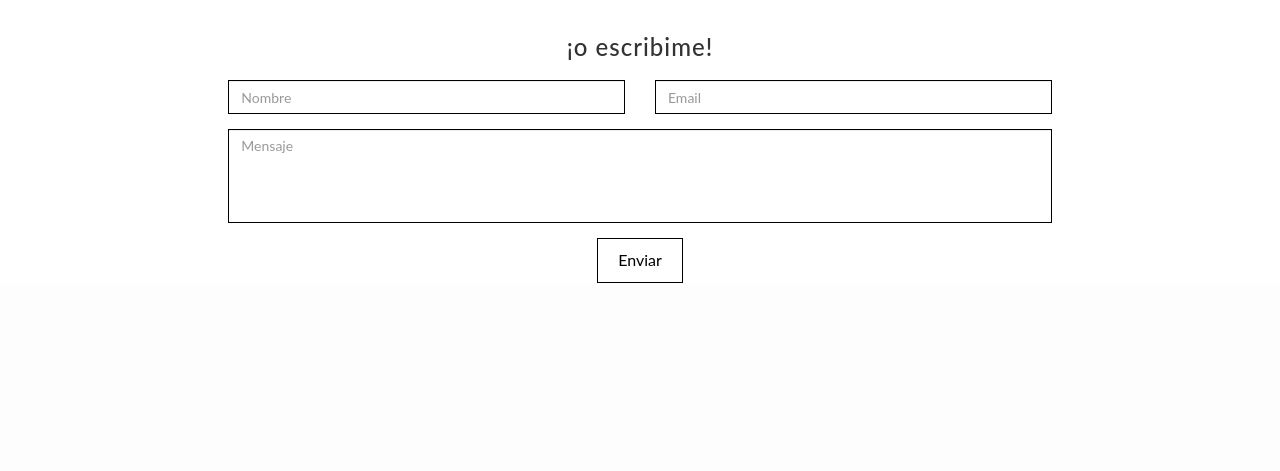
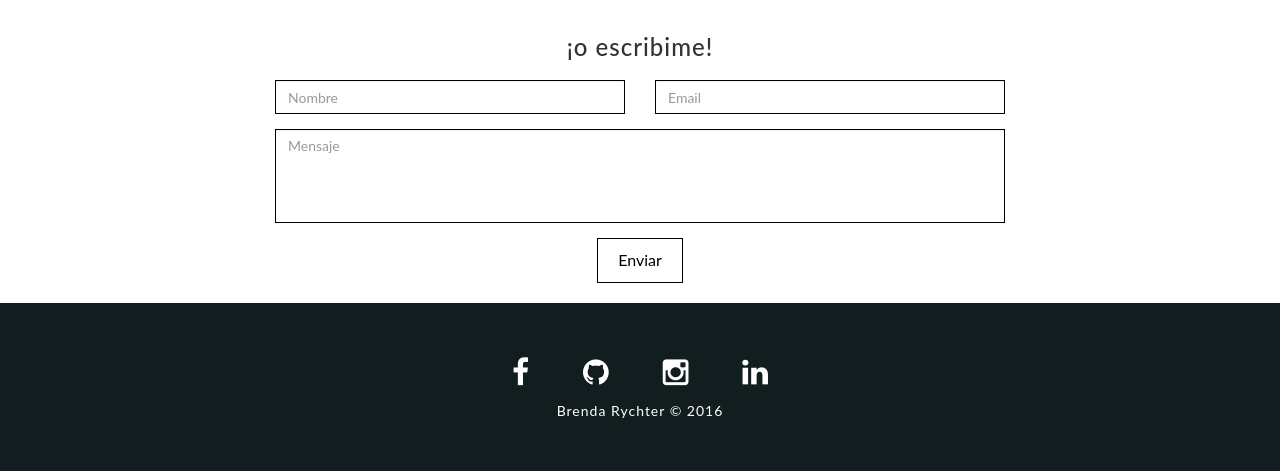
Before and after one commit to brendarychter/brychter, a PHP site: page /contact.html in a window 1280 px wide. Shown: the part 684-1155 px from the top of the page. Before the commit the page ends 967 px from the top, so only its background shows below. Run offline with PHP 8.4, Linux system fonts and the light colour scheme.

Commit message:
functional footer

```diff
--- a/contact.html
+++ b/contact.html
@@ -12,24 +12,20 @@
 
 	<link rel="stylesheet" type="text/css" href="css/bootstrap.css">
 	<link rel="stylesheet" type="text/css" href="css/main.css">
-	<!-- <link rel="stylesheet" type="text/css" href="css/style.css"> -->
 
     <link rel="shortcut icon" type="image/png" href="img/logo-ico.svg"/>
 
 </head>
 <body>
 	<!-- Menú -->
-	<div w3-include-html="header.html"></div>
-
+	<nav w3-include-html="header.html"></nav>
 	<div id="contact" class="text-center">
 	  	<div class="container">
 	    	<div class="title">
 	      		<h2>Contactame...</h2>
 	      		<hr>
 	    	</div>
-	    </div>
 	    	<div class="col-md-8 col-md-offset-2">
-
 		      	<div class="col-md-4"> <i class="fa fa-map-marker fa-2x"></i>
 		        	<p>
 		        		Villa del Parque<br>
@@ -48,7 +44,6 @@
 		    </div>
 		    <div class="col-md-8 col-md-offset-2">
 		      	<h3>&#161;o escribime!</h3>
-
 		      	<form name="sentMessage" id="contactForm" action="success.html">
 		        	<div class="row">
 		          		<div class="col-md-6">
@@ -73,12 +68,12 @@
 		      	</form>
 		  	</div>
 	    </div>
-<!-- 	<footer>
-		<div w3-include-html="footer.html"></div>
-	</footer> -->
+	</div>
+	<footer w3-include-html="footer.html"></footer>
 </body>
 
 <!-- Librerias externas -->
+<script type="text/javascript" src="js/utils/jquery-3.1.1.min.js"></script>
 <!-- Para incluir partials -->
 <script type="text/javascript" src="js/utils/w3data.js"></script>
 <script>
@@ -86,7 +81,6 @@
 </script>
 
 <!-- My js files -->
-<script type="text/javascript" src="js/utils/jquery-3.1.1.min.js"></script>
 <script type="text/javascript" src="js/actions.js"></script>
 
 </html>
--- a/css/main.css
+++ b/css/main.css
@@ -18,7 +18,8 @@
       letter-spacing: 2px;
       line-height: 30px;
       font-weight: 200;
-      transition: all 0.3s ease 0s; }
+      transition: all 0.3s ease 0s;
+      cursor: pointer; }
       .menu-navbar ul li a:hover {
         color: #ffcb0d;
         background-color: #121d1f; }
@@ -98,7 +99,7 @@
     padding-top: 50px;
     padding-bottom: 30px; }
     #video-section .container p {
-      font-size: 16px;
+      font-size: 18px;
       font-family: "Lato", sans-serif;
       font-weight: 200;
       letter-spacing: 1px;
@@ -111,21 +112,32 @@
       background: #fff;
       color: #000; }
   #video-section #video-home {
+    margin-top: 20px;
     width: 100%;
     height: 580px; }
 
 .footer-site {
   background-color: #121d1f;
-  padding: 100px 0 40px 0;
+  padding: 50px 0 40px 0;
   color: #fff; }
-  .footer-site .social {
-    margin-top: 60px; }
-    .footer-site .social ul {
+  .footer-site .social .container {
+    text-align: center; }
+    .footer-site .social .container ul {
       padding: 0;
       list-style-type: none; }
-      .footer-site .social ul li {
+      .footer-site .social .container ul li {
         display: inline-block;
         margin: 0 20px; }
+        .footer-site .social .container ul li a i.fa {
+          font-size: 30px;
+          padding: 4px 5px;
+          color: #fff;
+          transition: all 0.5s; }
+          .footer-site .social .container ul li a i.fa:hover {
+            color: #ffcb0d; }
+    .footer-site .social .container p {
+      font-family: "Lato", sans-serif;
+      letter-spacing: 1px; }
 
 /* Resolutions */
 @media (min-width: 1px) and (max-width: 767px) {
@@ -193,6 +205,8 @@
 #contact {
   font-family: "Lato", sans-serif;
   letter-spacing: 1px; }
+  #contact .container {
+    margin-bottom: 20px; }
   #contact input, #contact textarea {
     border-radius: 0;
     border: 1px solid #000; }
@@ -208,7 +222,7 @@
 #success {
   background-color: #ffcb0d; }
   #success .intro-text-success {
-    padding-top: 200px;
+    padding-top: 250px;
     padding-bottom: 50px; }
 
 /*# sourceMappingURL=main.css.map */
--- a/cv.html
+++ b/cv.html
@@ -148,6 +148,7 @@
 </body>
 
 <!-- Librerias externas -->
+<script type="text/javascript" src="js/utils/jquery-3.1.1.min.js"></script>
 <!-- Para incluir partials -->
 <script type="text/javascript" src="js/utils/w3data.js"></script>
 <script>
@@ -155,7 +156,6 @@
 </script>
 
 <!-- My js files -->
-<script type="text/javascript" src="js/utils/jquery-3.1.1.min.js"></script>
 <script type="text/javascript" src="js/actions.js"></script>
 
 </html>
--- a/footer.html
+++ b/footer.html
@@ -1,11 +1,15 @@
 <div class="footer-site">
     <div class="social">
-        <ul>
-          <li><a href="https://www.facebook.com/"><i class="fa fa-facebook"></i></a></li>
-          <li><a href="https://www.github.com/"><i class="fa fa-github"></i></a></li>
-          <li><a href="https://www.instagram.com/"><i class="fa fa-instagram"></i></a></li>
-          <li><a href="https://www.linkedin.com/"><i class="fa fa-linkedin"></i></a></li>
-        </ul>
+        <div class="container">
+            <div class="row">
+                <ul>
+                    <li><a href="https://www.facebook.com/brendarychter" target="_blank"><i class="fa fa-facebook"></i></a></li>
+                    <li><a href="https://www.github.com/brendarychter" target="_blank"><i class="fa fa-github"></i></a></li>
+                    <li><a href="https://www.instagram.com/brendarychter" target="_blank"><i class="fa fa-instagram"></i></a></li>
+                    <li><a href="https://ar.linkedin.com/in/brenda-rychter-97a55465" target="_blank"><i class="fa fa-linkedin"></i></a></li>
+                </ul>
+            </div>
+            <p class="footer-company-name">Brenda Rychter &copy; 2016</p>
+        </div>
     </div>
-    <p class="footer-company-name">Brenda Rychter &copy; 2016</p>
 </div>
--- a/header.html
+++ b/header.html
@@ -5,7 +5,7 @@
             <a href="index.html" id="home-navbar">Home</a>
         </li>
         <li>
-        	<a href="galeria.html">Galer&iacute;a</a>
+        	<a href="galeria.html">Mis trabajos</a>
         </li>
         <li>
         	<a href="cv.html">Curr&iacute;culum</a>
--- a/index.html
+++ b/index.html
@@ -74,9 +74,11 @@
 						<a href="https://www.youtube.com/channel/UCAbEf-tqL35RkW-CcY7rsAQ" class="btn btn-default btn-lg page-scroll styled-button styled-button nefetz-channel" target="_blank"> Ver canal de Youtube</a>
 					</div>
 		      	</div>
+		      	<div class="row">
+					<iframe id="video-home" src="https://www.youtube.com/embed/6mBxW_jbBtY" frameborder="0"></iframe>
+		      	</div>
 	    	</div>
 	  	</div>
-		<iframe id="video-home" src="https://www.youtube.com/embed/6mBxW_jbBtY" frameborder="0"></iframe>
 	</section>
 
 	<!-- Footer -->
@@ -86,6 +88,7 @@
 </body>
 
 <!-- Librerias externas -->
+<script type="text/javascript" src="js/utils/jquery-3.1.1.min.js"></script>
 <!-- Para incluir partials -->
 <script type="text/javascript" src="js/utils/w3data.js"></script>
 <script>
@@ -93,7 +96,6 @@
 </script>
 
 <!-- My js files -->
-<script type="text/javascript" src="js/utils/jquery-3.1.1.min.js"></script>
 <script type="text/javascript" src="js/actions.js"></script>
 
 </html>
--- a/scss/main.scss
+++ b/scss/main.scss
@@ -30,6 +30,7 @@ $color-2: #7bc3d1;
 				line-height: 30px;
 				font-weight: 200;
 				transition: all 0.3s ease 0s;
+				cursor: pointer;
 				&:hover{
 					color: #ffcb0d;
 					background-color: #121d1f;
@@ -130,7 +131,7 @@ $color-2: #7bc3d1;
 		padding-top: 50px;
 		padding-bottom: 30px;
 		p{
-			font-size: 16px;
+			font-size: 18px;
 			font-family: $font;
 			font-weight: 200;
 			letter-spacing: 1px;
@@ -148,6 +149,7 @@ $color-2: #7bc3d1;
 	    }
 	}
 	#video-home{
+		margin-top: 20px;
 		width: 100%;
 		height: 580px;
 	}
@@ -156,17 +158,34 @@ $color-2: #7bc3d1;
 
 .footer-site{
 	background-color: #121d1f;
-	padding: 100px 0 40px 0;
+	padding: 50px 0 40px 0;
     color: #fff;
 
 	.social{
-		margin-top: 60px;
+		.container{
+			text-align: center;
 			ul{
 				padding: 0;
 				list-style-type: none;
 				li{
 					display: inline-block;
 	    			margin: 0 20px;
+	    			a{
+	    				i.fa{
+	    					font-size: 30px;
+						    padding: 4px 5px;
+						    color: #fff;
+						    transition: all 0.5s;
+						    &:hover{
+						    	color: $main-color;
+						    }
+	    				}
+	    			}
+				}
+			}
+			p{
+				font-family: $font;
+				letter-spacing: 1px;
 			}
 		}
 	}
@@ -262,6 +281,9 @@ $color-2: #7bc3d1;
 #contact{
 	font-family: $font;
 	letter-spacing: 1px;
+	.container{
+		margin-bottom: 20px;
+	}
 	input, textarea{
 		border-radius: 0;
 		border: 1px solid #000;
@@ -283,7 +305,7 @@ $color-2: #7bc3d1;
 #success{
 	background-color: $main-color;
 	.intro-text-success{
-		padding-top:200px;
-		padding-bottom:50px;
+		padding-top: 250px;
+		padding-bottom: 50px;
 	}
 }
```
Also changed, not shown: 1 other file. Lines whose indentation alone changed are shown as unchanged.
